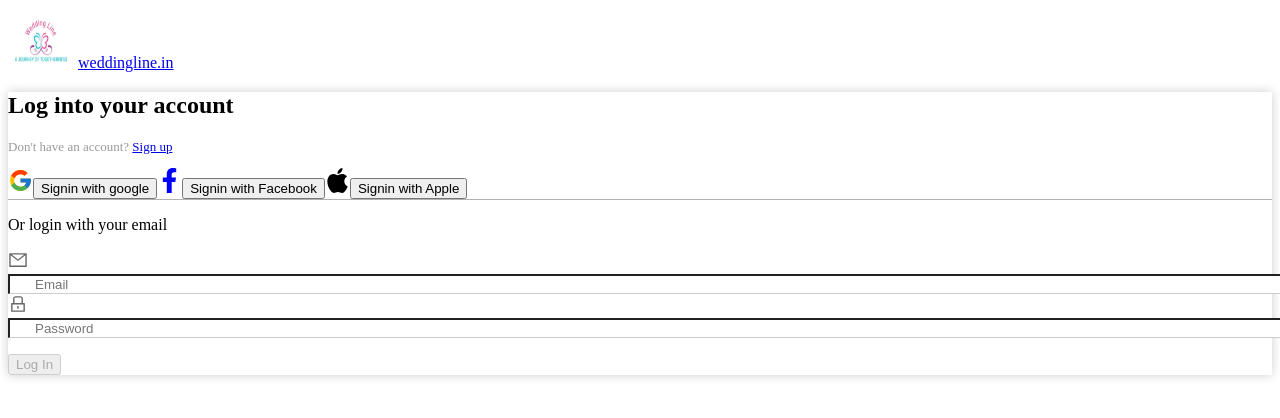
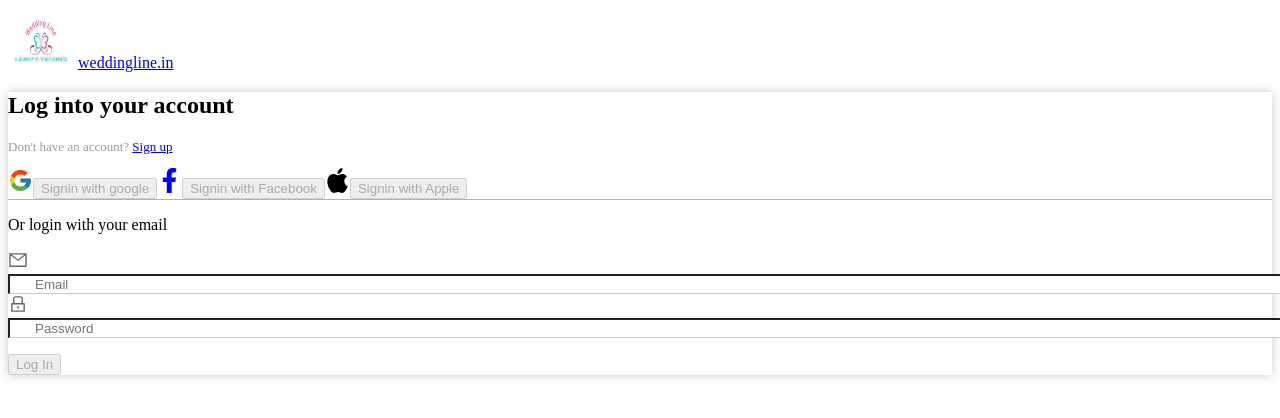
Before and after one commit to Hksoft-code/weddingLineAuth, a Next.js app: page /Login in a window 1280 px wide. Shown: the top 418 px of the page. Built offline with nearby package versions, Linux system fonts and the light colour scheme.

Commit message:
I have disbaled the third party authentication for now

```diff
--- a/components/Accounts.js
+++ b/components/Accounts.js
@@ -3,22 +3,25 @@ import { FaFacebookF } from "react-icons/fa";
 import { SiApple } from "react-icons/si";
 import SigninBtns from "./SigninBtns";
 
-const Accounts = () => {
+const Accounts = ({ disabled }) => {
   return (
     <>
       <SigninBtns
         label="Signin with google"
         icon={<FcGoogle size={25} className="absolute m-5 mt-6" />}
+        disabled={disabled}
       />
       <SigninBtns
         label="Signin with Facebook"
         icon={
           <FaFacebookF size={25} className="absolute m-5 mt-6" fill="blue" />
         }
+        disabled={disabled}
       />
       <SigninBtns
         label="Signin with Apple"
         icon={<SiApple size={25} className="absolute m-5 mt-6" />}
+        disabled={disabled}
       />
     </>
   );
--- a/components/SigninBtns.js
+++ b/components/SigninBtns.js
@@ -1,6 +1,6 @@
 import Button from "./Button";
 
-const SigninBtns = ({ label, btn, handlClick, icon }) => {
+const SigninBtns = ({ label, handlClick, icon, disabled }) => {
   return (
     <span>
       {icon}
@@ -8,6 +8,7 @@ const SigninBtns = ({ label, btn, handlClick, icon }) => {
         label={label}
         btn="border border-1 rounded-md p-3 m-3 text-center w-[300px] btn-content"
         handlClick={handlClick}
+        disabled={disabled}
       />
     </span>
   );
--- a/pages/Login.js
+++ b/pages/Login.js
@@ -57,7 +57,7 @@ const Login = () => {
             />
           </p>
         </div>
-        <Accounts />
+        <Accounts disabled={true} />
         <form
           className="mt-4 pt-4 w-full"
           style={{ borderTop: "1px solid rgba(0, 0, 0, .3)" }}
```
